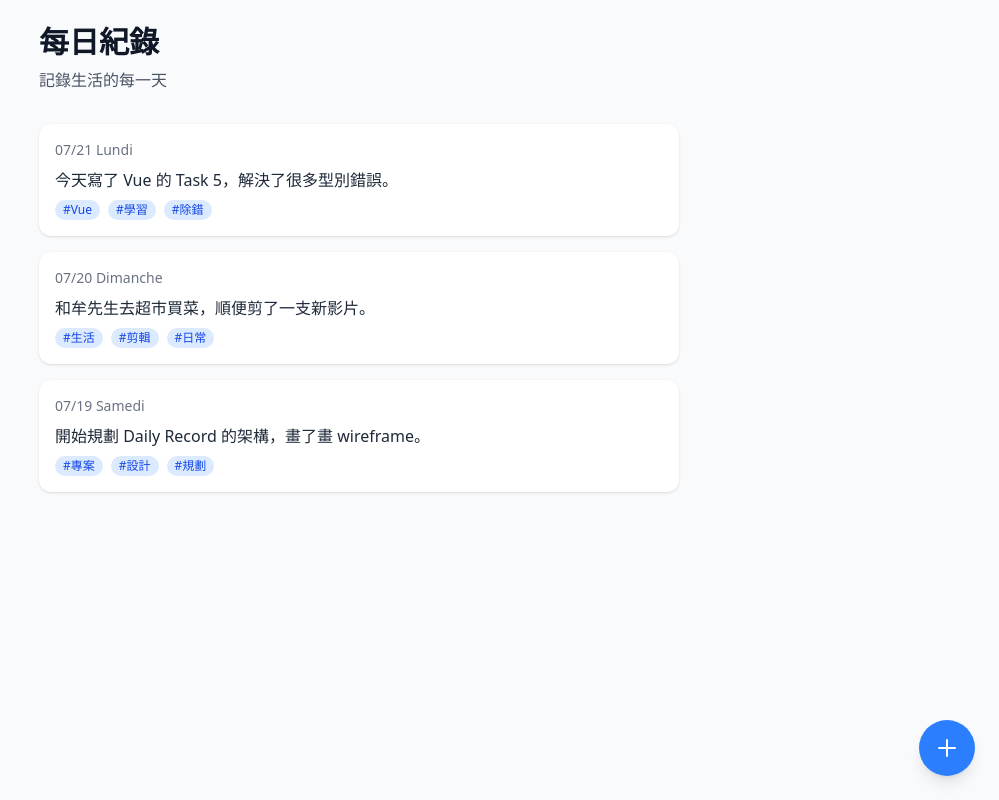
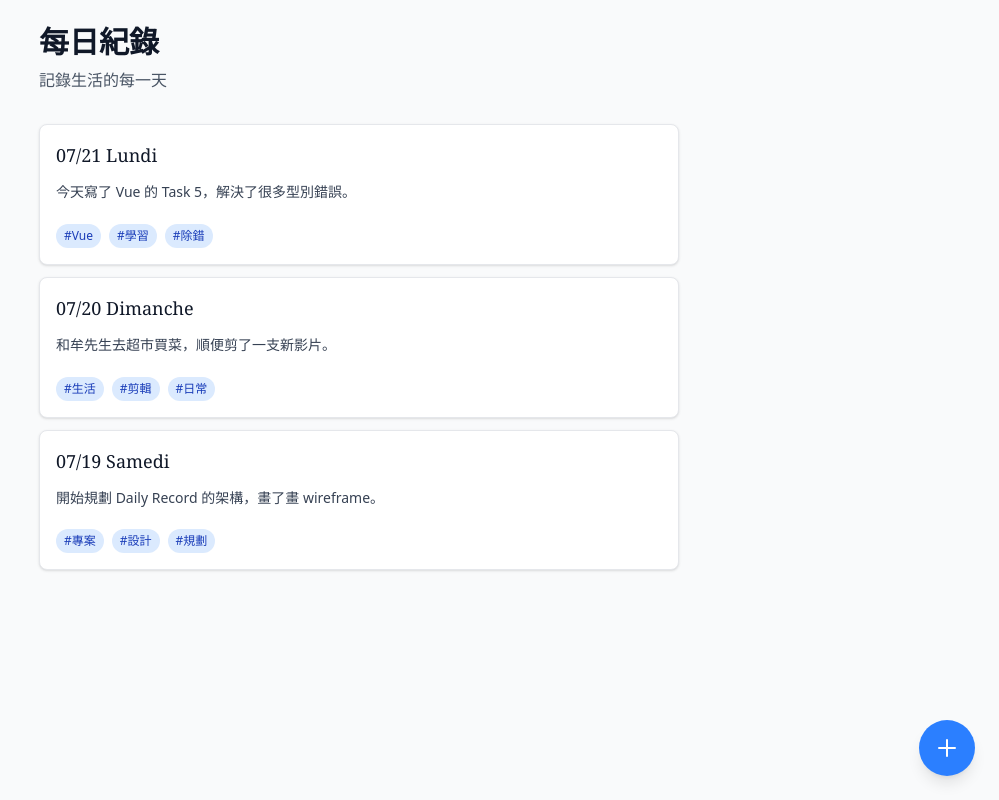
Before and after one commit to Liz-Liu/daily-record-app, a Vue app: page / in a window 1280 px wide. Shown: the whole page, without its empty margins (281-1280 px from the left). Built offline with nearby package versions, Linux system fonts and the light colour scheme; no server answers.

Commit message:
fix: adjust recordCard style and add created time, updated time to recordForm

```diff
--- a/src/components/RecordCard.vue
+++ b/src/components/RecordCard.vue
@@ -1,26 +1,46 @@
 <!-- src/components/RecordCard.vue -->
 <template>
   <div
-    class="bg-white shadow rounded-xl p-4 space-y-2 hover:bg-gray-50 cursor-pointer transition-all"
+    class="bg-white rounded-lg shadow-sm border border-gray-200 p-4 mb-3 cursor-pointer hover:shadow-md hover:border-gray-300 transition-all duration-200 active:scale-[0.98]"
     @click="$emit('click', record.date)"
   >
-    <div class="text-sm text-gray-500">{{ displayDate }}</div>
-    <div class="text-base text-gray-800 truncate">{{ previewContent }}</div>
-    <div class="flex flex-wrap gap-2">
+    <!-- Date Header -->
+    <div class="flex items-center justify-between mb-3">
+      <h3 class="text-lg font-serif font-medium text-gray-900">
+        {{ displayDate }}
+      </h3>
+    </div>
+
+    <!-- Content Preview -->
+    <div class="mb-5">
+      <p class="text-gray-700 text-sm leading-relaxed">
+        {{ previewContent }}
+      </p>
+    </div>
+
+    <!-- Tags -->
+    <div v-if="record.tags.length > 0" class="flex flex-wrap gap-2">
       <span
-        v-for="(tag, index) in displayTags"
-        :key="index"
-        class="text-xs bg-blue-100 text-blue-700 px-2 py-0.5 rounded-full"
+        v-for="tag in displayTags"
+        :key="tag"
+        class="inline-flex items-center px-2 py-1 rounded-full text-xs font-medium bg-blue-100 text-blue-800"
       >
         #{{ tag }}
+      </span>
+      <span
+        v-if="hasMoreTags"
+        class="inline-flex items-center px-2 py-1 rounded-full text-xs font-medium bg-gray-100 text-gray-600"
+      >
+        +{{ record.tags.length - 5 }}
       </span>
     </div>
   </div>
 </template>
 
 <script setup lang="ts">
-import type { RecordItem } from '@/types/record';
-import { formatDateForDisplay } from '@/utils/dateUtils';
+import { computed } from 'vue'
+import type { RecordItem } from '@/types/record'
+import { formatDateForDisplay } from '@/utils/dateUtils'
 
 const { record } = defineProps<{
   record: RecordItem
@@ -33,6 +53,21 @@ const displayDate = formatDateForDisplay(record.date)
 /** 最多顯示 50 字 */
 const previewContent = record.content.slice(0, 50)
 
-/** 最多顯示 3 個 tag */
-const displayTags = record.tags.slice(0, 3)
+/** 最多顯示 5 個 tag */
+const displayTags = computed(() => record.tags.slice(0, 5))
+const hasMoreTags = computed(() => record.tags.length > 5)
 </script>
+
+<style scoped>
+/* Mobile-optimized styles */
+@media (max-width: 640px) {
+  .cursor-pointer:active {
+    transform: scale(0.98);
+  }
+
+  /* Larger touch targets on mobile */
+  .cursor-pointer {
+    min-height: 44px;
+  }
+}
+</style>
--- a/src/utils/dateUtils.ts
+++ b/src/utils/dateUtils.ts
@@ -44,6 +44,25 @@ export function formatDateForDisplay(dateString: string): string {
   return `${datePart} ${capitalizeFirstLetter(weekdayPart)}`
 }
 
+
+// 將 ISO 字串轉為「YYYY-MM-DD HH:mm:ss」格式（本地時間）
+export function formatTimestampForDisplay(isoString?: string): string {
+  if (!isoString) return ""
+
+  const date = new Date(isoString)
+  if (isNaN(date.getTime())) return "Invalid Date"
+
+  const yyyy = date.getFullYear()
+  const mm = String(date.getMonth() + 1).padStart(2, "0")
+  const dd = String(date.getDate()).padStart(2, "0")
+  const hh = String(date.getHours()).padStart(2, "0")
+  const mi = String(date.getMinutes()).padStart(2, "0")
+  const ss = String(date.getSeconds()).padStart(2, "0")
+
+  return `${yyyy}-${mm}-${dd} ${hh}:${mi}:${ss}`
+}
+
+
 // ✅ 首字大寫
 function capitalizeFirstLetter(text: string): string {
   if (!text || text.length === 0) return ""
--- a/src/views/RecordForm.vue
+++ b/src/views/RecordForm.vue
@@ -68,7 +68,7 @@
           <!-- <label class="block text-sm font-medium text-gray-700 mb-3"
             >日期</label
           > -->
-          <div class="text-2xl font-serif text-gray-700 mb-1">
+          <div class="text-2xl font-serif text-gray-900 mb-1">
             {{ formatDateForDisplay(formData.date) }}
           </div>
         </div>
@@ -105,6 +105,16 @@
             >
           </div>
         </div>
+
+         <!-- Timestamp info -->
+    <div class="mt-3 pt-2 border-t border-gray-100">
+      <div class="flex flex-col text-xs space-y-1 text-gray-400">
+        <span>建立: {{ formatTimestampForDisplay(formData.createdAt) }}</span>
+        <span v-if="formData.updatedAt !== formData.createdAt">
+          更新: {{ formatTimestampForDisplay(formData.updatedAt) }}
+        </span>
+      </div>
+    </div>
 
         <!-- View Mode Action Buttons -->
         <div class="flex gap-3 pt-4">
@@ -236,7 +246,7 @@ import { GoogleSheetsAPI } from "@/services/GoogleSheetsAPI"
 import DatePicker from "@/components/DatePicker.vue"
 import TagEditor from "@/components/TagEditor.vue"
 import { LocalStorageService } from "@/services/LocalStorageService"
-import { getCurrentDate, formatDateForDisplay } from "@/utils/dateUtils"
+import { getCurrentDate, formatDateForDisplay, formatTimestampForDisplay } from "@/utils/dateUtils"
 
 const route = useRoute()
 const router = useRouter()
@@ -300,6 +310,8 @@ onMounted(async () => {
       formData.content = localDraft.content
       formData.tags = localDraft.tags
       formData.isDraft = true
+      formData.createdAt = localDraft.createdAt
+      formData.updatedAt = localDraft.updatedAt
       return
     }
 
@@ -312,6 +324,8 @@ onMounted(async () => {
           formData.content = record.content
           formData.tags = record.tags
           formData.isDraft = false
+          formData.createdAt = record.createdAt
+          formData.updatedAt = record.updatedAt
         } else {
           alert("找不到該筆資料")
           router.push("/")
```
